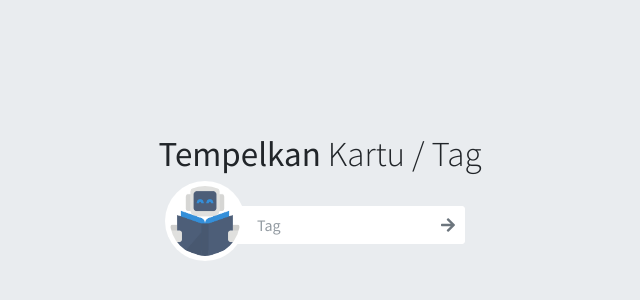
After one commit to lorenzadam/NusabotAbsensi, a PHP site: page /scan.php in a window 1280 px wide. The commit adds this page. Shown: the top 300 px of the page, without its empty margins (320-960 px from the left). Run offline with PHP 8.4, Linux system fonts and the light colour scheme; data that the repository does not hold is empty; some libraries are stand-ins or nearby versions.

Commit message:
Fitur cek tag

```diff
--- a/pages/pengguna/index.php
+++ b/pages/pengguna/index.php
@@ -90,7 +90,7 @@ $result = mysqli_query($mysqli, "SELECT * FROM pengguna");
             <div class="col-12">
               <div class="card">
                 <div class="card-header">
-                  <button type="button" class="btn btn-block btn-outline-primary">Cek Pengguna (Scan Tag / Kartu)</button>
+                  <a href="../../scan.php" target="_blank" type="button" class="btn btn-block btn-outline-primary">Cek Pengguna (Scan Tag / Kartu)</a>
                 </div>
                 <!-- /.card-header -->
                 <div class="card-body">
--- /dev/null
+++ b/scan.php
@@ -0,0 +1,68 @@
+<?php
+require_once("etc/config.php");
+if (isset($_POST['tag'])) {
+    $result =  mysqli_fetch_row(mysqli_query($mysqli, "SELECT nomor_induk, nama FROM pengguna where tag = '{$_POST['tag']}'"));
+    $nama = $result[1] . " (" . $result[0] . ")";
+}
+
+?>
+
+<!DOCTYPE html>
+<html lang="en">
+
+<head>
+    <meta charset="utf-8">
+    <meta name="viewport" content="width=device-width, initial-scale=1">
+    <title>Cek Tag | Nusabot</title>
+
+    <!-- Google Font: Source Sans Pro -->
+    <link rel="stylesheet" href="https://fonts.googleapis.com/css?family=Source+Sans+Pro:300,400,400i,700&display=fallback">
+    <!-- Font Awesome -->
+    <link rel="stylesheet" href="plugins/fontawesome-free/css/all.min.css">
+    <!-- Theme style -->
+    <link rel="stylesheet" href="dist/css/adminlte.min.css">
+</head>
+
+<body class="hold-transition lockscreen">
+    <!-- Automatic element centering -->
+    <div class="lockscreen-wrapper">
+        <div class="lockscreen-logo">
+            <b>Tempelkan</b> Kartu / Tag
+        </div>
+        <!-- User name -->
+        <div class="lockscreen-name"><?php echo $nama ?></div>
+
+        <!-- START LOCK SCREEN ITEM -->
+        <div class="lockscreen-item">
+            <!-- lockscreen image -->
+            <div class="lockscreen-image">
+                <img src="dist/img/logo-me.png" alt="User Image">
+            </div>
+            <!-- /.lockscreen-image -->
+
+            <!-- lockscreen credentials (contains the form) -->
+            <form class="lockscreen-credentials" method="post" action="">
+                <div class="input-group">
+                    <input type="password" name="tag" class="form-control" placeholder="Tag" required autofocus>
+
+                    <div class="input-group-append">
+                        <button type="button" class="btn">
+                            <i class="fas fa-arrow-right text-muted"></i>
+                        </button>
+                    </div>
+                </div>
+            </form>
+            <!-- /.lockscreen credentials -->
+
+        </div>
+        <!-- /.lockscreen-item -->
+    </div>
+    <!-- /.center -->
+
+    <!-- jQuery -->
+    <script src="plugins/jquery/jquery.min.js"></script>
+    <!-- Bootstrap 4 -->
+    <script src="plugins/bootstrap/js/bootstrap.bundle.min.js"></script>
+</body>
+
+</html>
```
Also changed, not shown: dist/img/logo-me.png (added).
